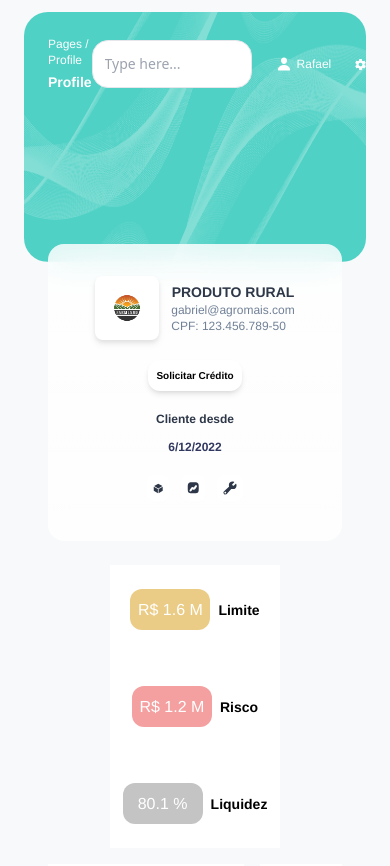
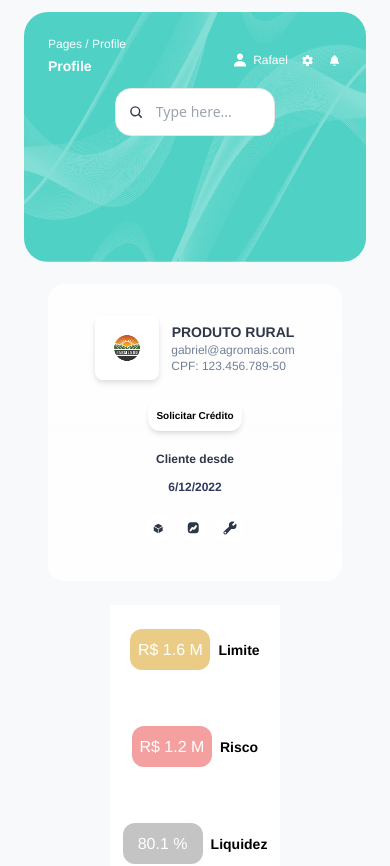
Before and after one commit to doubleyooz/react-chart-dashboard, a React (Create React App) app: page / in a window 390 px wide. Shown: the top 866 px of the page. Built offline with nearby package versions, Linux system fonts and the light colour scheme.

Commit message:
update: Header responsiveness

```diff
--- a/src/components/Header.tsx
+++ b/src/components/Header.tsx
@@ -5,28 +5,30 @@ import { ReactComponent as Bell } from '../assets/header/bell.svg';
 
 const Header: React.FC<{}> = () => {
     return (
-        <header className="mt-6 mb-32 px-6 flex justify-between z-350 bg-transparent">
-            <div className="flex flex-col justify-start gap-1">
+        <header className="mt-6 mb-24 md:mb-28 lg:mb-32 gap-1 px-6 flex flex-col xs:flex-row justify-between z-350 bg-transparent">
+            <div className="flex flex-col justify-start gap-1 mb-2">
                 <span className="text-xs text-white">Pages / Profile</span>
                 <span className="text-sm text-white font-bold">Profile</span>
             </div>
-            <div className="flex items-center gap-6">
+            <div className="flex flex-col xs:flex-row justify-center items-center gap-3 2xs:gap-6">
                 <div className="flex items-center">
                     <div className="flex w-[10vw] min-w-[160px] h-12 px-3 rounded-2xl items-center bg-skin-white border-[0.5px]">
-                        <Search className="hidden sm:inline-flex w-5 mr-3 text-white rounded-full cursor-pointer" />
+                        <Search className="w-5 mr-3 text-white rounded-full cursor-pointer" />
                         <input
-                            className="bg-transparent  w-full outline-none text-sm text-gray-600 placeholder-gray-40"
+                            className="bg-transparent w-full outline-none text-sm text-gray-600 placeholder-gray-40"
                             type="text"
                             placeholder="Type here..."
                         />
                     </div>
                 </div>
-                <div className="flex items-center gap-[5px]">
-                    <User className="fill-skin-default" />
-                    <span className="text-xs text-white">Rafael</span>
+                <div className='flex items-center mr-2 gap-3 -translate-y-24 xs:translate-y-0 0xs:translate-x-12 xxs:translate-x-20 2xxs:translate-x-24 xs:translate-x-0'>
+                    <div className="flex items-center gap-[5px]">
+                        <User className="fill-skin-default" />
+                        <span className="text-xs text-white">Rafael</span>
+                    </div>
+                    <Config className="fill-skin-default min-w-[15px] 2xs:min-w-[20px]" />
+                    <Bell className="fill-skin-default min-w-[15px] 2xs:min-w-[20px]" />
                 </div>
-                <Config className="fill-skin-default" />
-                <Bell className="fill-skin-default" />
             </div>
         </header>
     );
--- a/tailwind.config.js
+++ b/tailwind.config.js
@@ -9,6 +9,7 @@ module.exports = {
     content: ['./src/**/*.{js,jsx,ts,tsx}'],
     theme: {
         screens: {
+            '0xs': '1px',
             'xxs': '319px',
             '2xxs': '360px',
             'xs': '450px',
```
